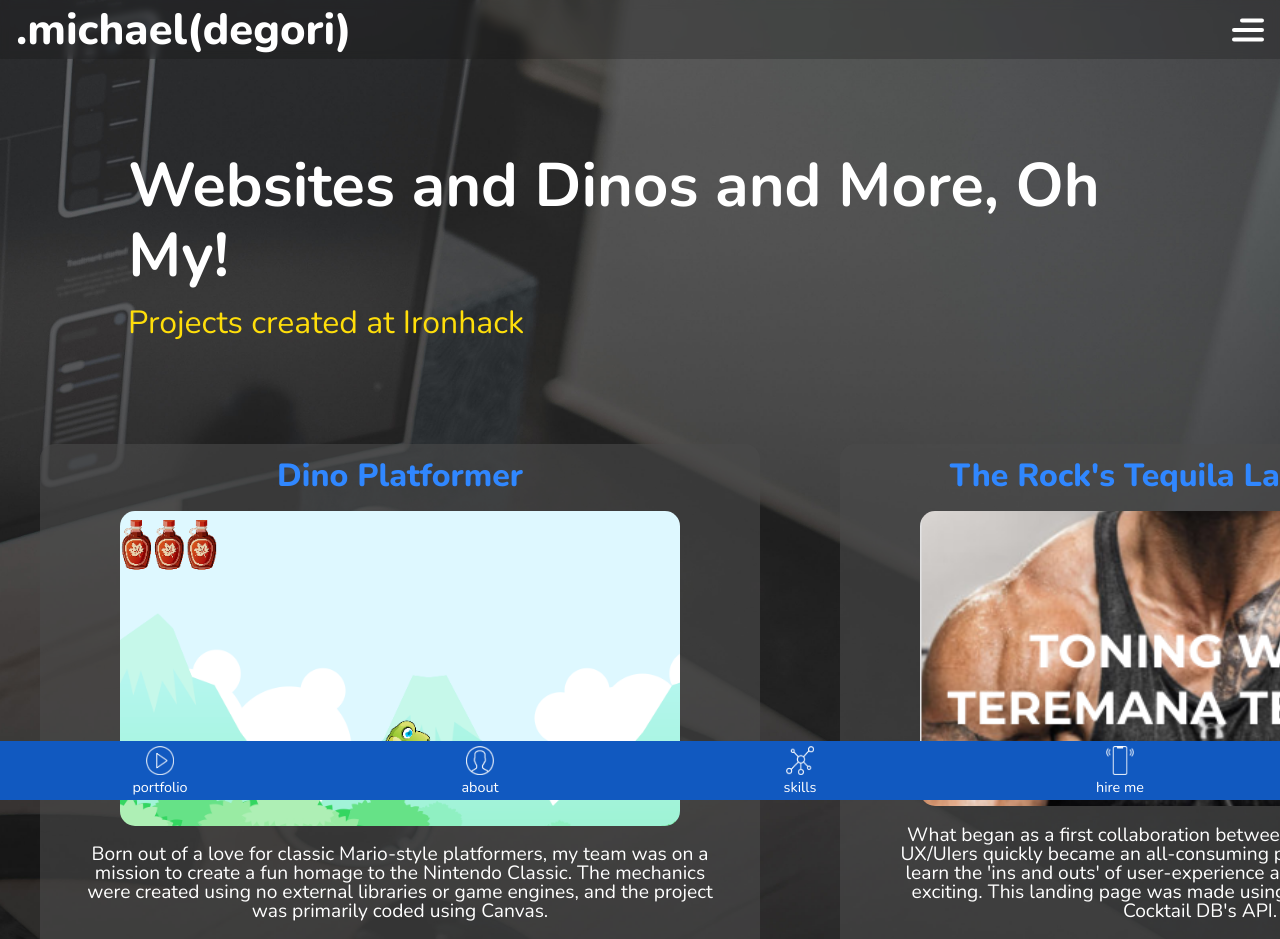
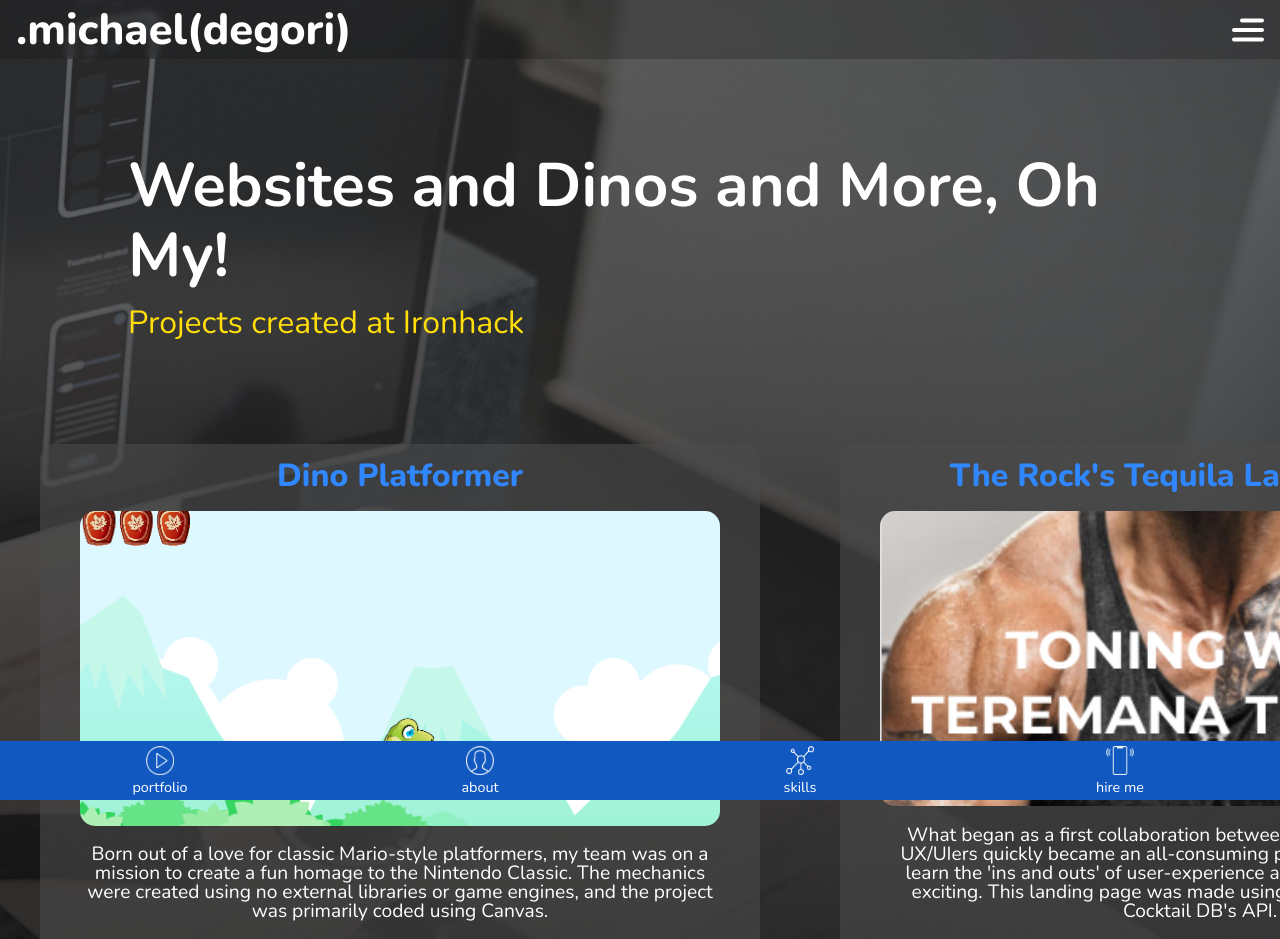
Before and after one commit to michaeldegori/portfolio-site, a React (Create React App) app: page /portfolio in a window 1280 px wide. Shown: the top 939 px of the page. Built offline with nearby package versions, Linux system fonts and the light colour scheme.

Commit message:
final commit

```diff
--- a/src/styles/Porfolio.css
+++ b/src/styles/Porfolio.css
@@ -92,17 +92,17 @@
 
 #dino-wrapper {
   height: 50vmin;
-  width: 70vmin;
+  width: 80vmin;
   border-radius: 15px;
   background-image: url('../images/dino-game-still.png');
   background-repeat: no-repeat;
   background-size: cover;
-  background-position: top;
+  background-position: 0 10%;
 }
 
 #rock-wrapper {
   height: 50vmin;
-  width: 70vmin;
+  width: 80vmin;
   border-radius: 15px;
   background-image: url('../images/rock-site-still.png');
   background-repeat: no-repeat;
@@ -112,7 +112,7 @@
 
 #default-wrapper {
   height: 50vmin;
-  width: 70vmin;
+  width: 80vmin;
   border-radius: 15px;
   background-image: url('../images/project-default.jpeg');
   background-repeat: no-repeat;
```
